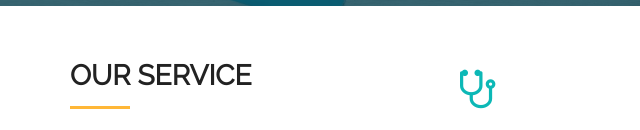
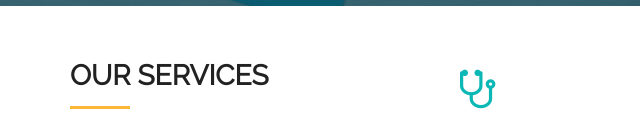
Before and after one commit to MedLyticsIO/medlyticsio.github.io, a plain HTML site: page index.html in a window 1280 px wide. Shown: the part 644-774 px from the top of the page, 0-640 px from the left. Drawn offline with nearby package versions, Linux system fonts and the light colour scheme; a web font is replaced by a local one.

Commit message:
minor fixes

```diff
--- a/index.html
+++ b/index.html
@@ -66,7 +66,7 @@
     <div class="container">
       <div class="row">
         <div class="col-md-4 col-sm-4">
-          <h2 class="ser-title">Our Service</h2>
+          <h2 class="ser-title">Our Services</h2>
           <hr class="botm-line">
           <p>We provide a fully integrated scheduling solution to newly established specialist clinics.
             We are one of the best solutions in regards to providing real-time data analytics in order to improve operating efficiency within any clinical institution.</p>
```
